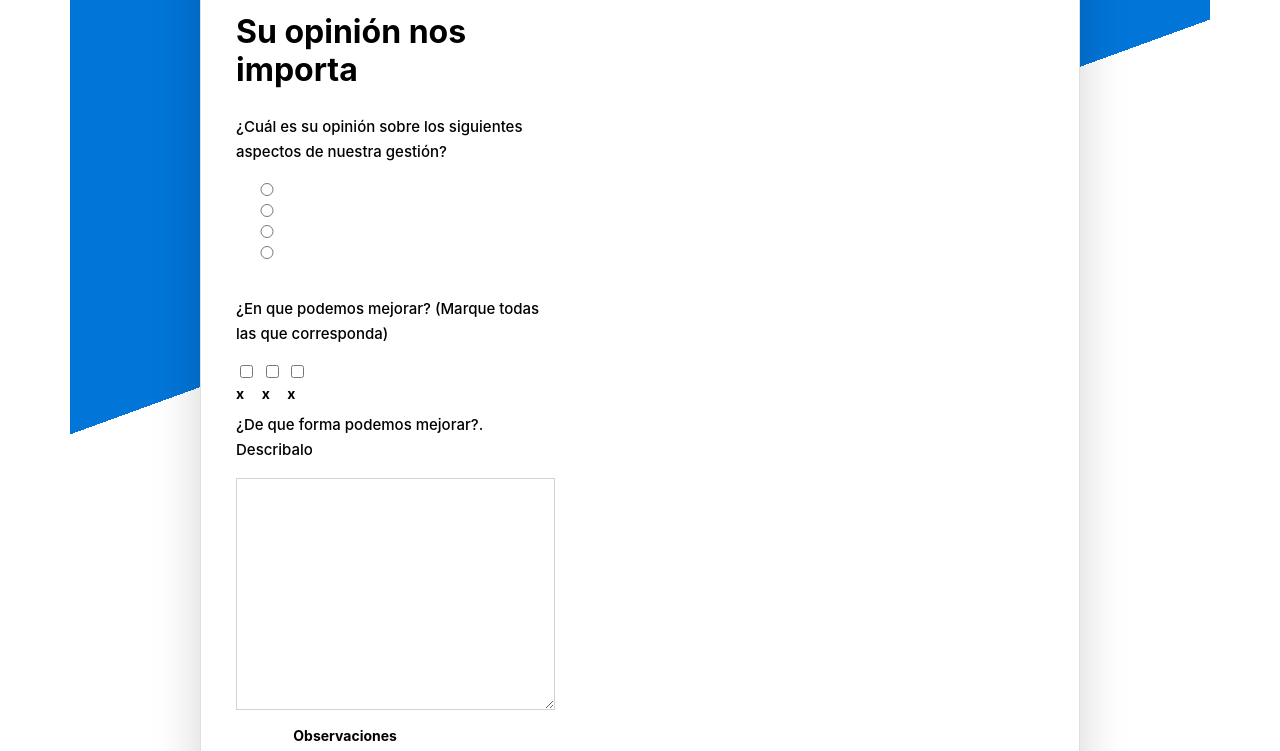
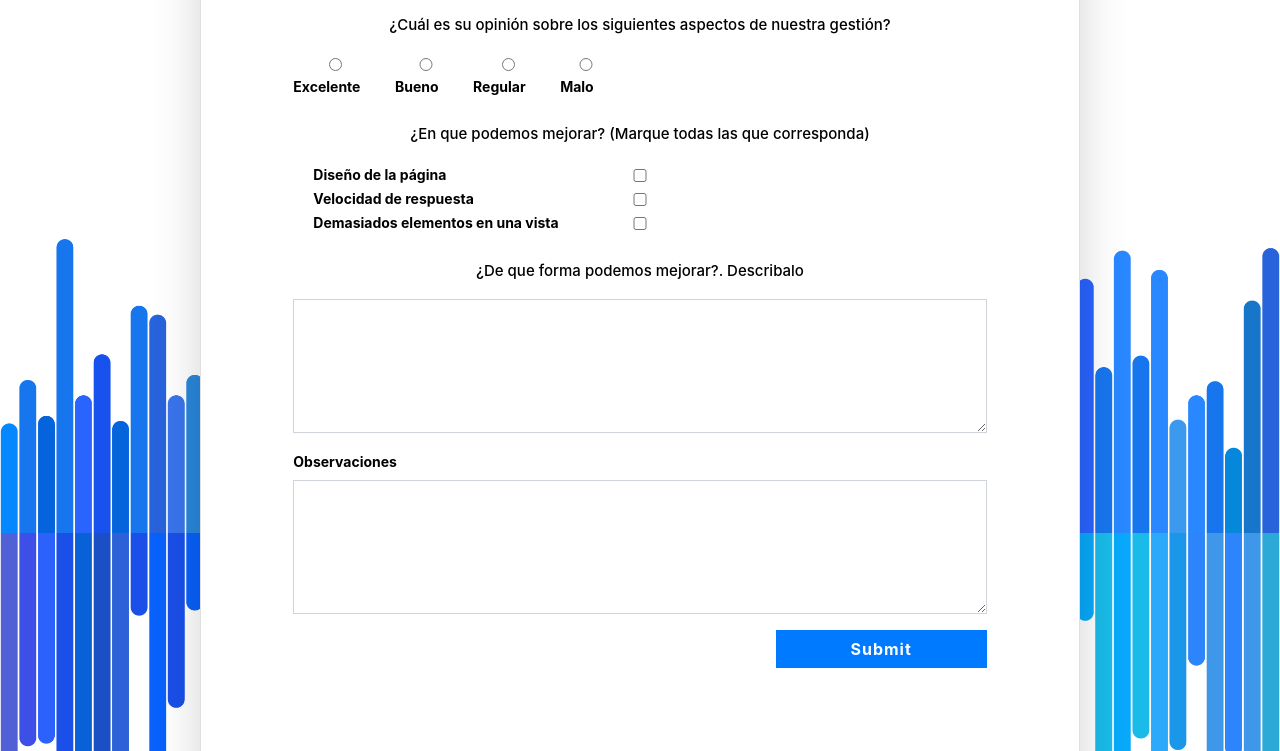
Before and after one commit to matlab98/survey_form_AG, a plain HTML site: page index.html in a window 1280 px wide. Shown: the part 747-1498 px from the top of the page. Drawn offline with Linux system fonts and the light colour scheme.

Commit message:
version final

```diff
--- a/css/style.css
+++ b/css/style.css
@@ -1,9 +1,10 @@
-.card-0 {
-    min-height: 110vh;
-    background: linear-gradient(-20deg, rgb(255, 255, 255) 50%, #0275d8 50%);
-    color: white;
-    border: 0px
-}
+body {
+    background-image: url(/imagen/1431.jpg);
+    background-position: center center;
+    background-repeat: no-repeat;
+    background-attachment: fixed;
+    background-size: cover;
+    }
 
 p {
     font-size: 15px;
@@ -12,7 +13,7 @@ p {
 }
 
 .container {
-    padding-top: 100px !important;
+    padding-top: 50px !important;
     border-radius: 20px
 }
 
@@ -113,3 +114,7 @@ button:focus {
     font-weight: 600;
     text-align: center
 }
+
+.heart{
+    color: #e25555;
+}
--- a/index.html
+++ b/index.html
@@ -10,7 +10,7 @@
 </head>
 
 <body>
-    <div class="container card-0 justify-content-center ">
+    <div class="container inner-card justify-content-center">
         <div class="card-body px-sm-4 px-0">
             <div class="row justify-content-center mb-5">
                 <div class="col-md-10 col">
@@ -28,17 +28,19 @@
                                 <div class="row justify-content-center">
                                     <div class="col-lg-5 col-md-6 col-sm-12">
 
-                                        <div class="form-group"><label for="first-name" id="name-label">Primer nombre</label><input
-                                                type="text" class="form-control" name="name" id="name"
-                                                placeholder="Escribe tu nombre" required> </div>
-                                        <div class="form-group"> <label for="Mobile-Number" id="number-label">Número</label> <input
-                                                type="number" class="form-control" id="number"
-                                                placeholder="Escribe tu número celular" min="3000000000" max="9999999999" required> </div>
+                                        <div class="form-group"><label for="first-name" id="name-label">Primer
+                                                nombre</label><input type="text" class="form-control" name="name"
+                                                id="name" placeholder="Escribe tu nombre" required> </div>
+                                        <div class="form-group"> <label for="Mobile-Number"
+                                                id="number-label">Número</label> <input type="number"
+                                                class="form-control" id="number" placeholder="Escribe tu número celular"
+                                                min="3000000000" max="9999999999" required> </div>
                                         <div class="form-group"> <label for="position">Cargo</label>
                                             <input class="form-group" list="dropdown"><datalist id="dropdown">
                                                 <option value="Otra...">Otra...</option>
                                                 <option value="Estudiante">Estudiante</option>
-                                                <option value="Aprendiz de tiempo completo">Aprendiz de tiempo completo</option>
+                                                <option value="Aprendiz de tiempo completo">Aprendiz de tiempo completo
+                                                </option>
                                                 <option value="Cargo tiempo completo">Cargo tiempo completo</option>
                                                 <option value="Prefiero no decir">Prefiero no decir</option>
 
@@ -50,8 +52,9 @@
                                         <div class="form-group"> <label for="last-name">Apellido</label> <input
                                                 type="text" class="form-control" id="last-name"
                                                 placeholder="Escribe tu apellido"> </div>
-                                        <div class="form-group"> <label for="correo" id="email-label">Correo</label> <input type="email"
-                                                class="form-control" id="email" name="email" placeholder="Escribe tu correo" required> </div>
+                                        <div class="form-group"> <label for="correo" id="email-label">Correo</label>
+                                            <input type="email" class="form-control" id="email" name="email"
+                                                placeholder="Escribe tu correo" required> </div>
 
                                         <div class="form-group"> <label for="">¿En que podemos
                                                 mejorar?</label>
@@ -63,47 +66,73 @@
                                             </datalist>
                                         </div>
                                     </div>
+                                </div>
+                                <div class="">
+                                    <h2 class="font-weight-bold  text-center">Su opinión nos importa</h2>
+                                    <div class="row justify-content-center">
+                                        <div class="col-md-12 col-lg-10 col-12">
+                                        <p class="mt-md-4 ml-md-0 ml-2 text-center">¿Cuál es su opinión sobre los
+                                            siguientes aspectos de nuestra gestión?</p>
+                                        <div class="form-check-inline">
+                                            <label class="form-check-label" for=""><input class="form-check-input"
+                                                    type="radio" name="CalProducto" value="Excelente">Excelente</label>
+                                        </div>
+                                        <div class="form-check-inline">
+                                            <label class="form-check-label" for=""><input class="form-check-input"
+                                                    type="radio" name="CalProducto" value="Bueno">Bueno</label>
+                                        </div>
+                                        <div class="form-check-inline">
+                                            <label class="form-check-label" for=""><input class="form-check-input"
+                                                    type="radio" name="CalProducto" value="Regular">Regular</label>
+                                        </div>
+                                        <div class="form-check-inline">
+                                            <label class="form-check-label" for=""><input class="form-check-input"
+                                                    type="radio" name="CalProducto" value="Malo">Malo</label>
+                                        </div>
+                                    </div>
+                                </div>
+                                    </section>
+                                    <div class="row justify-content-center">
+                                        <div class="col-md-12 col-lg-10 col-12">
+                                            <p class="mt-md-4 ml-md-0 ml-2 text-center">¿En que podemos mejorar? (Marque
+                                                todas las que corresponda)</p>
+                                                <div class="form-check">
+                                                    <label class="form-check-label" for="check1">
+                                                      <input type="checkbox" class="form-check-input" id="Improve" name="improve" value="Diseño de la página">Diseño de la página
+                                                    </label>
+                                                  </div>
+                                                  <div class="form-check">
+                                                    <label class="form-check-label" for="check">
+                                                      <input type="checkbox" class="form-check-input" id="Improve" name="improve" value="Velocidad de respuesta">Velocidad de respuesta
+                                                    </label>
+                                                  </div>
+                                                  <div class="form-check">
+                                                    <label class="form-check-label" for="check2">
+                                                      <input type="checkbox" class="form-check-input" id="Improve" name="improve" value="Demasiados elementos en una vista">Demasiados elementos en una vista
+                                                    </label>
+                                                  </div>
 
+                                            <div class="form-group">
+                                                <p class="mt-md-4 ml-md-0 ml-2 text-center">¿De que forma podemos
+                                                    mejorar?. Describalo</p>
+                                                <textarea class="form-control rounded-0" name="improve" id="improve"
+                                                    rows="5"></textarea>
                                             </div>
-                                <div class="col-lg-5 col-md-6 col-sm-12">
-                                <h2 class="font-weight-bold ml-md-0 mx-auto text-center text-sm-left">Su opinión nos importa</h2>
-                                <section>
-                                    <p class="mt-md-4 ml-md-0 ml-2 text-center text-sm-left">¿Cuál es su opinión sobre los siguientes aspectos de nuestra gestión?</p>
-                                    <label for="">
-                                        <input type="radio" name="CalProducto" value="Excelente">
-                                        <input type="radio" name="CalProducto" value="Bueno">
-                                        <input type="radio" name="CalProducto" value="Regular">
-                                        <input type="radio" name="CalProducto" value="Malo">
-                                    </label>
-                                </section>
-                                <section>
-                                    <p class="mt-md-4 ml-md-0 ml-2 text-center text-sm-left">¿En que podemos mejorar? (Marque todas las que corresponda)</p>
-                                    <label for="">
-                                        <input type="checkbox" name="Improve" value="Diseño de la página">x
-                                    </label>
-                                    <label for="">
-                                        <input type="checkbox" name="Improve" value="Velocidad de respuesta">x
-                                    </label>
-                                    <label for="">
-                                        <input type="checkbox" name="Improve" value="Demasiados elementos en una vista">x
-                                    </label>
-                                    <label for="">
-                                        <p>¿De que forma podemos mejorar?. Describalo</p>
-                                        <textarea name="improve" id="improve" cols="30" rows="10"></textarea>
-                                    </label>
-                                </section>
+                                        </div>
+                                    </div>
                                 </div>
 
                                 <div class="row justify-content-center">
                                     <div class="col-md-12 col-lg-10 col-12">
-                                        <div class="form-group"> <label
-                                                for="FormControlTextarea">Observaciones</label>
+                                        <div class="form-group"> <label for="FormControlTextarea">Observaciones</label>
                                             <textarea class="form-control rounded-0" id="FormControlTextarea"
                                                 rows="5"></textarea>
                                         </div>
                                         <div class="row justify-content-end mb-5">
                                             <div class="col-lg-4 col-auto ">
-                                                <input class="btn btn-primary btn-block font-weight-bold" type="submit" id="submit"></div>
+                                                <input class="btn btn-primary btn-block font-weight-bold" type="submit"
+                                                    id="submit">
+                                            </div>
                                         </div>
                                     </div>
                                 </div>
@@ -114,6 +143,14 @@
             </div>
         </div>
     </div>
+    <footer class="bg-light text-center text-lg-start">
+        <!-- Copyright -->
+        <div class="text-center p-3" style="background-color: rgba(0, 0, 0, 0.2);">
+          Hecho con <span class="heart">&#9829;</span> por
+          <a class="text-dark" href="https://facebook/hildera">Hilder Arrieta</a>
+        </div>
+        <!-- Copyright -->
+      </footer>
     <script src="https://cdn.freecodecamp.org/testable-projects-fcc/v1/bundle.js"></script>
 </body>
 
```
Also changed, not shown: imagen/1431.jpg (added), imagen/banner.jpeg (deleted), 2 other files. Lines whose indentation alone changed are shown as unchanged.
